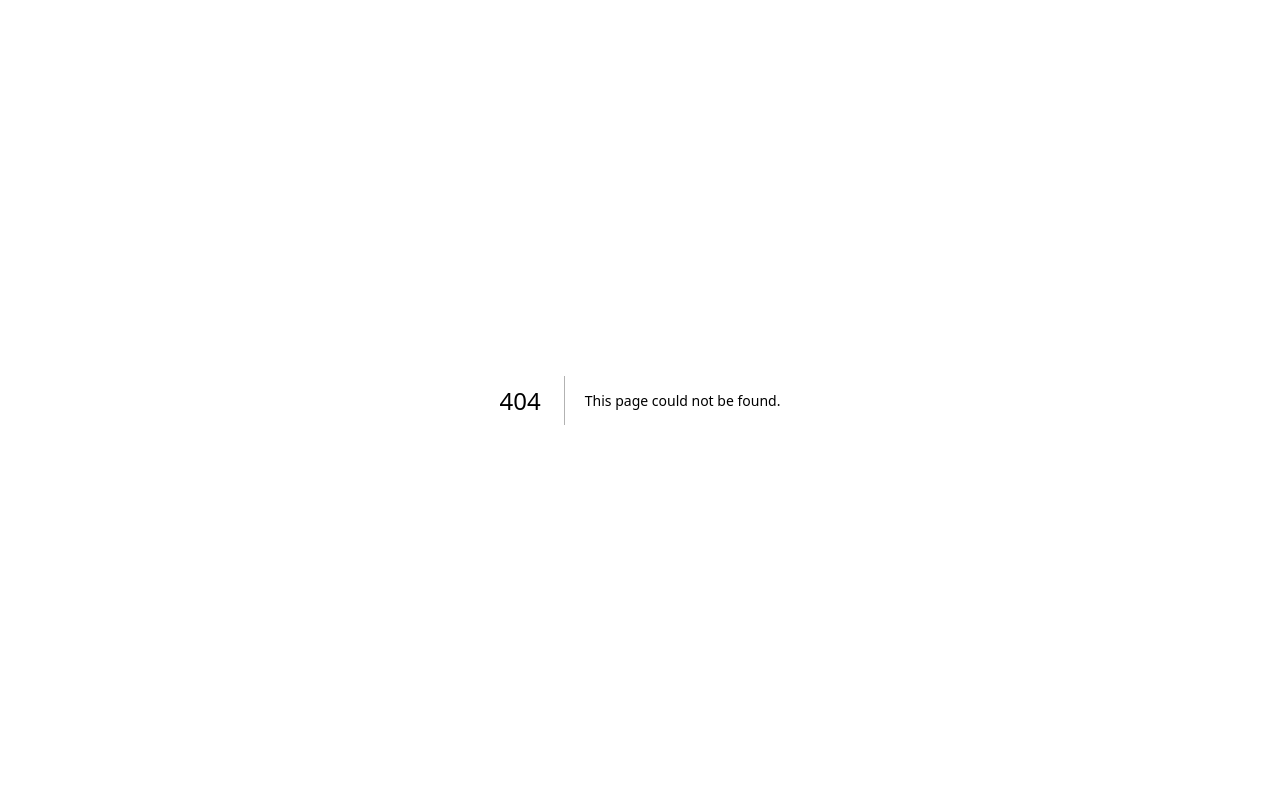
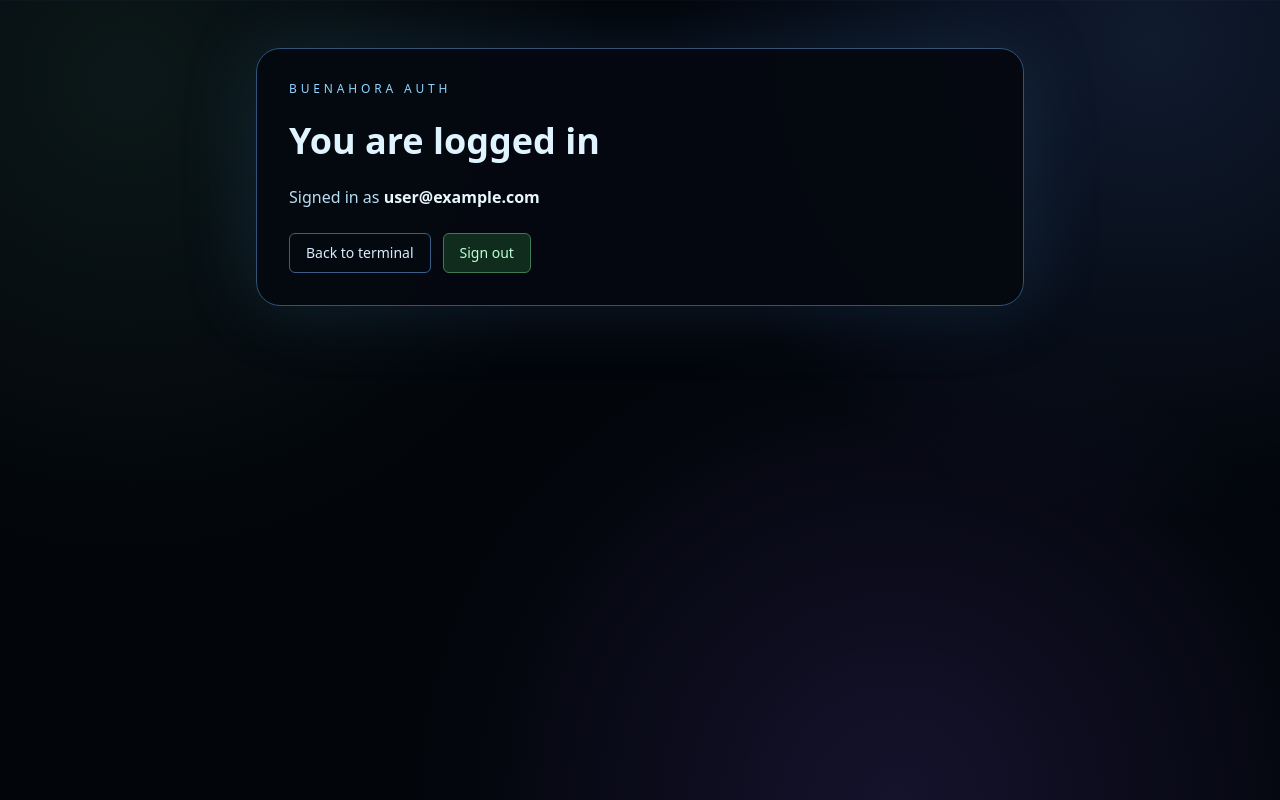
Before and after one commit to sbue/corphish-att, a Next.js app in the folder apps/web/: page /logged-in in a window 1280 px wide. Before the commit this address had no page. Built offline with nearby package versions, Linux system fonts and the light colour scheme; no server answers; sample sign-in values are in the browser's storage.

Commit message:
feat(web): add logged-in page for magic-link callbacks

```diff
--- a/apps/web/src/app/api/auth/magic-link/route.ts
+++ b/apps/web/src/app/api/auth/magic-link/route.ts
@@ -40,7 +40,7 @@ export async function POST(request: Request) {
     await signIn('resend', {
       email,
       redirect: false,
-      redirectTo: '/',
+      redirectTo: '/logged-in',
     })
 
     return NextResponse.json({ ok: true })
--- /dev/null
+++ b/apps/web/src/app/logged-in/page.tsx
@@ -0,0 +1,49 @@
+import { auth, signOut } from '@/lib/auth'
+import { redirect } from 'next/navigation'
+
+export const dynamic = 'force-dynamic'
+export const revalidate = 0
+
+export default async function LoggedInPage() {
+  const session = await auth()
+
+  if (!session?.user?.email) {
+    redirect('/')
+  }
+
+  async function handleSignOut() {
+    'use server'
+
+    await signOut({ redirectTo: '/' })
+  }
+
+  return (
+    <main className='relative min-h-screen overflow-hidden bg-[#02050a] px-4 py-8 text-[#dcf2ff] sm:px-8 sm:py-12'>
+      <div className='pointer-events-none absolute inset-0 bg-[radial-gradient(circle_at_10%_10%,rgba(123,242,192,0.08),transparent_35%),radial-gradient(circle_at_90%_5%,rgba(95,151,255,0.15),transparent_35%),radial-gradient(circle_at_70%_100%,rgba(138,100,255,0.14),transparent_40%)]' />
+      <div className='pointer-events-none absolute inset-0 opacity-35 [background:linear-gradient(to_bottom,rgba(134,180,255,0.08)_1px,transparent_1px)] [background-size:100%_4px]' />
+      <section className='relative mx-auto flex w-full max-w-3xl flex-col gap-6 rounded-3xl border border-[#30537a] bg-[#05080f]/95 p-8 shadow-[0_0_80px_rgba(90,165,255,0.15)]'>
+        <p className='text-xs tracking-[0.32em] text-[#8fd5ff]'>BUENAHORA AUTH</p>
+        <h1 className='text-3xl font-semibold text-[#dff4ff] sm:text-4xl'>You are logged in</h1>
+        <p className='text-base text-[#b8def4]'>
+          Signed in as <span className='font-semibold text-[#e9f7ff]'>{session.user.email}</span>
+        </p>
+        <div className='flex flex-wrap gap-3'>
+          <a
+            href='/'
+            className='inline-flex h-10 items-center rounded-md border border-[#3a6088] px-4 text-sm text-[#d8ecff] transition hover:border-[#5a8fc7] hover:bg-[#102033]'
+          >
+            Back to terminal
+          </a>
+          <form action={handleSignOut}>
+            <button
+              type='submit'
+              className='inline-flex h-10 items-center rounded-md border border-[#3f7a56] bg-[#0f2c1d] px-4 text-sm text-[#bcffd6] transition hover:bg-[#13472c]'
+            >
+              Sign out
+            </button>
+          </form>
+        </div>
+      </section>
+    </main>
+  )
+}
--- a/apps/web/src/app/page.tsx
+++ b/apps/web/src/app/page.tsx
@@ -1,9 +1,17 @@
 import { TerminalShell } from '@/components/terminal-shell'
+import { auth } from '@/lib/auth'
+import { redirect } from 'next/navigation'
 
 export const dynamic = 'force-dynamic'
 export const revalidate = 0
 
-export default function HomePage() {
+export default async function HomePage() {
+  const session = await auth()
+
+  if (session?.user?.email) {
+    redirect('/logged-in')
+  }
+
   return (
     <main className='relative min-h-screen overflow-hidden bg-[#02050a] px-4 py-8 text-[#dcf2ff] sm:px-8 sm:py-12'>
       <div className='pointer-events-none absolute inset-0 bg-[radial-gradient(circle_at_10%_10%,rgba(123,242,192,0.08),transparent_35%),radial-gradient(circle_at_90%_5%,rgba(95,151,255,0.15),transparent_35%),radial-gradient(circle_at_70%_100%,rgba(138,100,255,0.14),transparent_40%)]' />
--- a/apps/web/src/components/terminal-shell.tsx
+++ b/apps/web/src/components/terminal-shell.tsx
@@ -197,6 +197,7 @@ export function TerminalShell({ initialCommand }: TerminalShellProps) {
       if (result.ok) {
         writeLine(`\x1b[38;2;175;255;179mMagic link sent to ${email}\x1b[0m`)
         writeLine('\x1b[38;2;160;205;255mOpen the email and click the link to finish sign-in.\x1b[0m')
+        writeLine('\x1b[38;2;160;205;255mAfter sign-in, you will land on /logged-in.\x1b[0m')
       } else {
         writeLine(`\x1b[38;2;255;162;162m${result.error}\x1b[0m`)
       }
```
